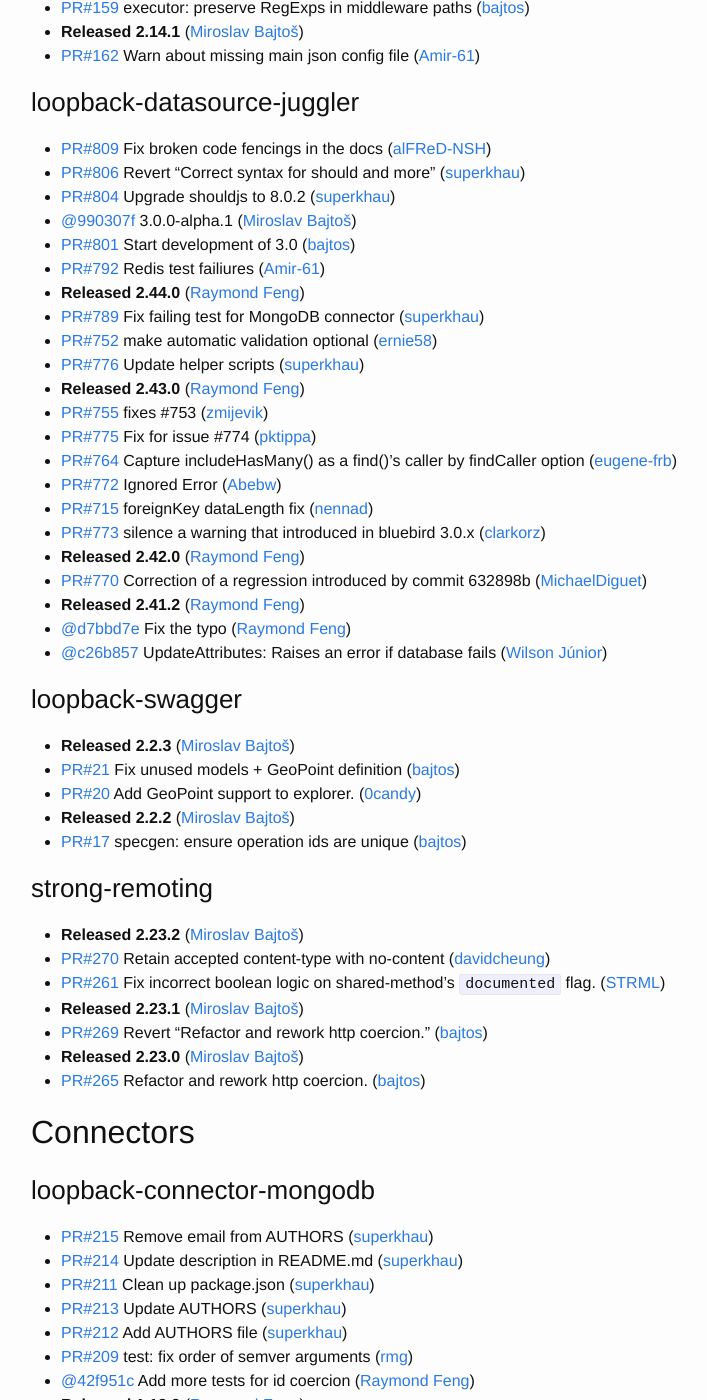
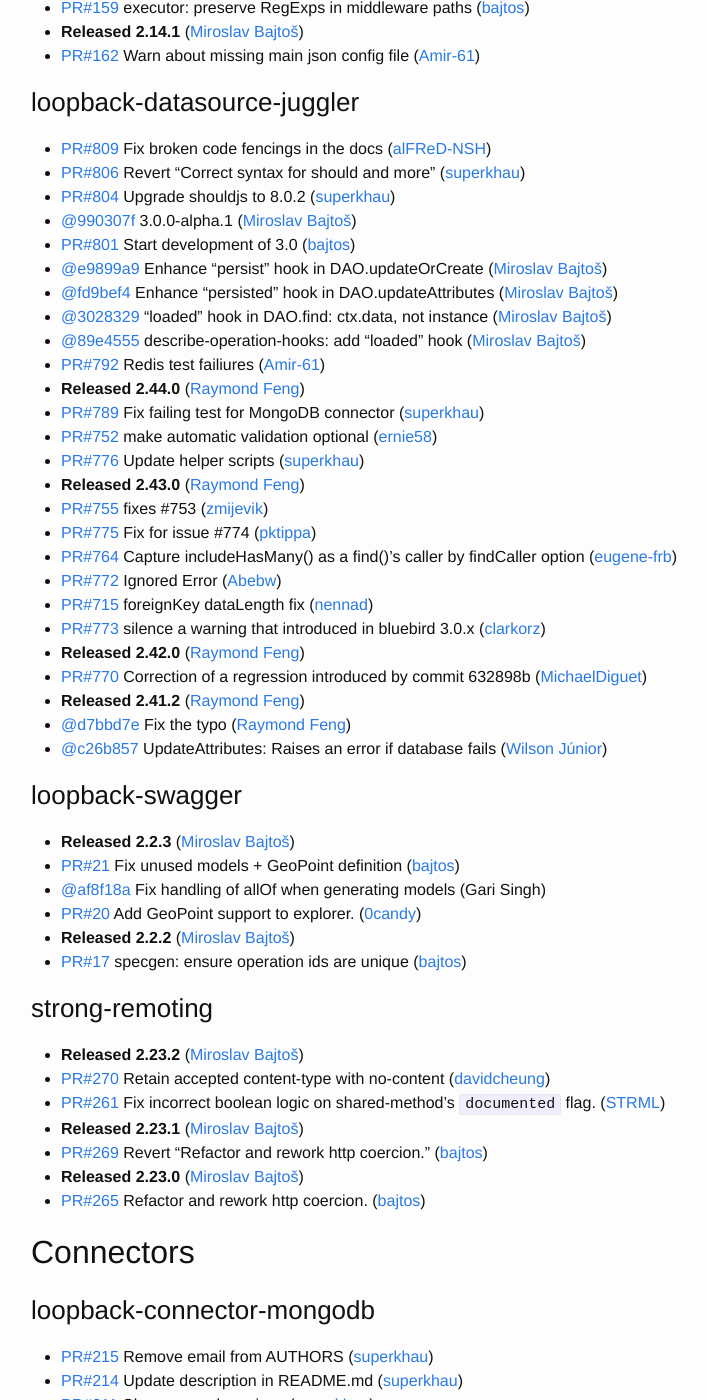
Before and after one commit to strongloop/loopback, a Jekyll site: the page built from index.md, in a window 1280 px wide and 1400 px high, scrolled down 957 px. Shown: the whole window, without its empty margins (239-946 px from the left). Built offline with Jekyll 4.4.1, drawn with Linux system fonts in a browser that asks for light colours.

Commit message:
Update changelog

```diff
--- a/index.md
+++ b/index.md
@@ -47,6 +47,10 @@
  * [PR#804](https://github.com/strongloop/loopback-datasource-juggler/pull/804) Upgrade shouldjs to 8.0.2 ([superkhau](https://github.com/superkhau))
  * [@990307f](https://github.com/strongloop/loopback-datasource-juggler/commit/990307f3d5a5b08a49ae88b505205384312daec0) 3.0.0-alpha.1 ([Miroslav Bajtoš](https://github.com/bajtos))
  * [PR#801](https://github.com/strongloop/loopback-datasource-juggler/pull/801) Start development of 3.0 ([bajtos](https://github.com/bajtos))
+ * [@e9899a9](https://github.com/strongloop/loopback-datasource-juggler/commit/e9899a93cf3bbb95f99298da238d78d30a9cf992) Enhance "persist" hook in DAO.updateOrCreate ([Miroslav Bajtoš](https://github.com/bajtos))
+ * [@fd9bef4](https://github.com/strongloop/loopback-datasource-juggler/commit/fd9bef4aa78dbf4f3a6d7ccfb4b6badd64e47076) Enhance "persisted" hook in DAO.updateAttributes ([Miroslav Bajtoš](https://github.com/bajtos))
+ * [@3028329](https://github.com/strongloop/loopback-datasource-juggler/commit/3028329126702456d59b42d6a88da17effe89919) "loaded" hook in DAO.find: ctx.data, not instance ([Miroslav Bajtoš](https://github.com/bajtos))
+ * [@89e4555](https://github.com/strongloop/loopback-datasource-juggler/commit/89e4555bc022a63a30e3697266a04093e4a88afb) describe-operation-hooks: add "loaded" hook ([Miroslav Bajtoš](https://github.com/bajtos))
  * [PR#792](https://github.com/strongloop/loopback-datasource-juggler/pull/792) Redis test failiures ([Amir-61](https://github.com/Amir-61))
  * **Released 2.44.0** ([Raymond Feng](https://github.com/raymondfeng))
  * [PR#789](https://github.com/strongloop/loopback-datasource-juggler/pull/789) Fix failing test for MongoDB connector ([superkhau](https://github.com/superkhau))
@@ -69,6 +73,7 @@
 ### loopback-swagger
  * **Released 2.2.3** ([Miroslav Bajtoš](https://github.com/bajtos))
  * [PR#21](https://github.com/strongloop/loopback-swagger/pull/21) Fix unused models + GeoPoint definition ([bajtos](https://github.com/bajtos))
+ * [@af8f18a](https://github.com/strongloop/loopback-swagger/commit/af8f18ac53b8dd5fbbf40196ff218e0c364e38a2) Fix handling of allOf when generating models (Gari Singh)
  * [PR#20](https://github.com/strongloop/loopback-swagger/pull/20) Add GeoPoint support to explorer. ([0candy](https://github.com/0candy))
  * **Released 2.2.2** ([Miroslav Bajtoš](https://github.com/bajtos))
  * [PR#17](https://github.com/strongloop/loopback-swagger/pull/17) specgen: ensure operation ids are unique ([bajtos](https://github.com/bajtos))
```
